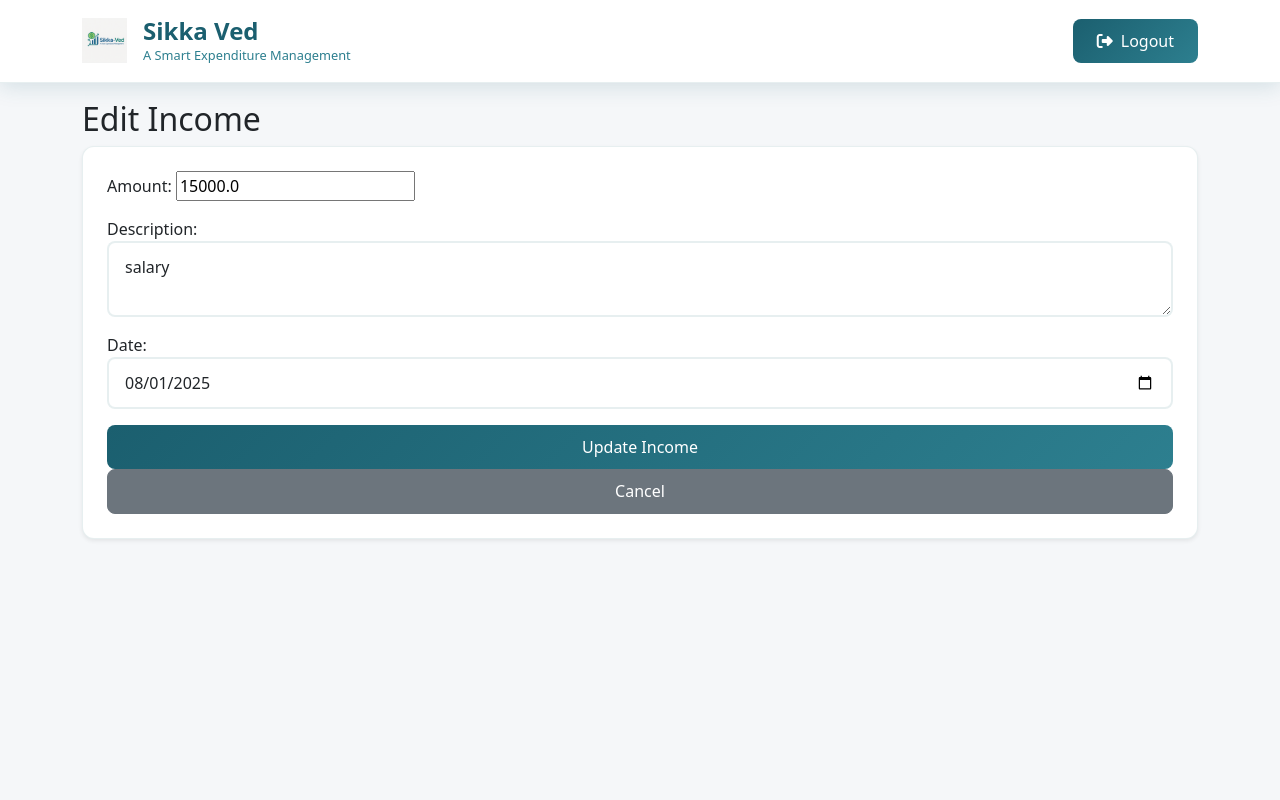
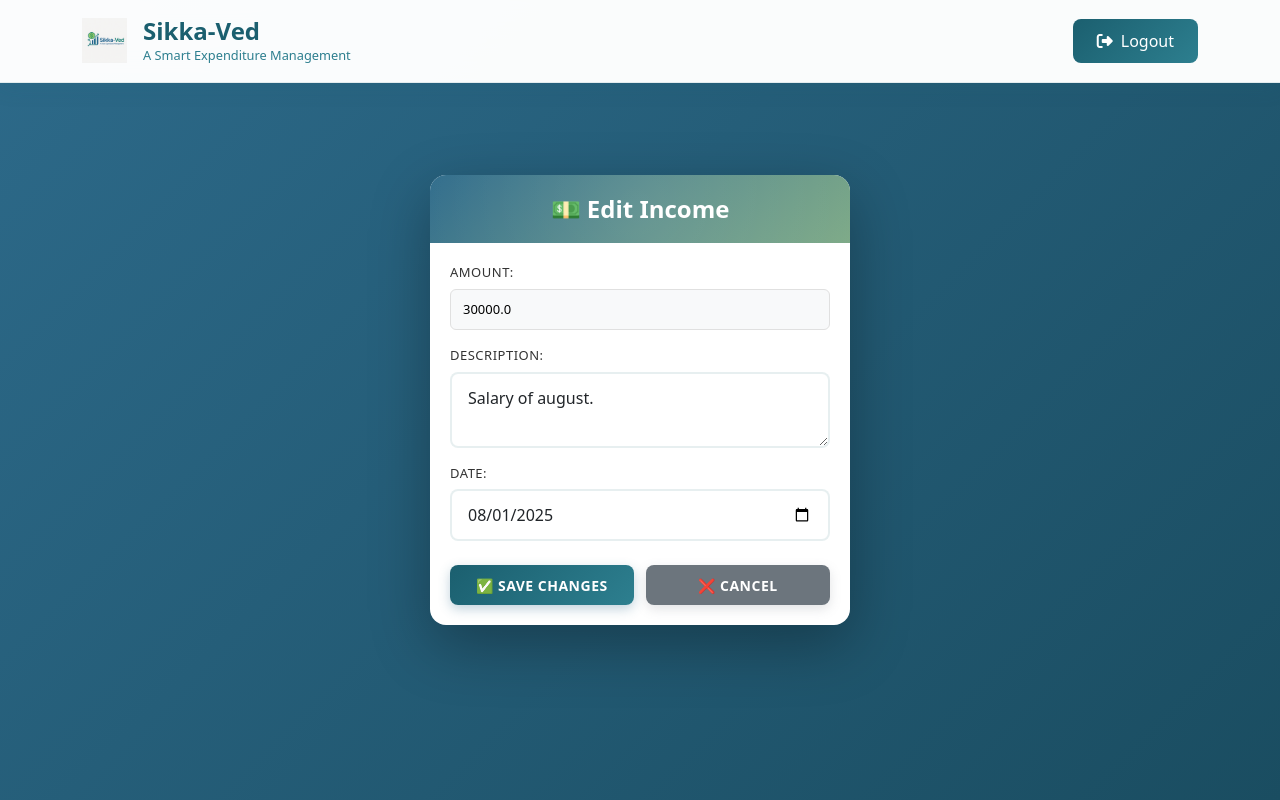
Before and after one commit to utsav0514/Sika_ved, a Django app: page /app/income/edit/27/ in a window 1280 px wide. Run offline with Django 5.2, Linux system fonts and the light colour scheme; the first user in the database is signed in; data comes from the database, SQL or seed files in the repository.

Commit message:
Refactor income editing page with enhanced styling and layout

```diff
--- a/core_app/templates/base.html
+++ b/core_app/templates/base.html
@@ -111,7 +111,7 @@
         <a class="navbar-brand" href="{% url 'dashboard' %}">
             <img src="{% static 'images/logo.png' %}" alt="Sikka Ved" class="brand-logo">
             <div class="brand-text">
-                <span class="brand-name">Sikka Ved</span>
+                <span class="brand-name">Sikka-Ved</span>
                 <span class="brand-slogan">A Smart Expenditure Management</span>
             </div>
         </a>
--- a/core_app/templates/edit_income.html
+++ b/core_app/templates/edit_income.html
@@ -2,15 +2,257 @@
 {% block title %}Edit Income{% endblock %}
 
 {% block content %}
-<div class="container mt-4">
-    <h2>Edit Income</h2>
-    <form method="post">
-        {% csrf_token %}
-        <div class="card p-4 shadow-sm">
-            {{ form.as_p }}
-            <button type="submit" class="btn btn-primary">Update Income</button>
-            <a href="{% url 'dashboard' %}" class="btn btn-secondary">Cancel</a>
+<style>
+    body {
+        margin: 0;
+        padding: 0;
+        overflow: hidden;
+    }
+
+    .income-container {
+        position: fixed;
+        top: 0;
+        left: 0;
+        right: 0;
+        bottom: 0;
+        display: flex;
+        align-items: center;
+        justify-content: center;
+        background: linear-gradient(135deg, #2d6a8a 0%, #1a4d61 100%);
+        padding: 0;
+    }
+
+    .income-card {
+        background: white;
+        border-radius: 16px;
+        box-shadow: 0 20px 60px rgba(0, 0, 0, 0.3);
+        overflow: hidden;
+        max-width: 420px;
+        width: 100%;
+        margin: 0 20px;
+        animation: slideUp 0.5s ease-out;
+    }
+
+    @keyframes slideUp {
+        from {
+            opacity: 0;
+            transform: translateY(30px);
+        }
+        to {
+            opacity: 1;
+            transform: translateY(0);
+        }
+    }
+
+    .card-header {
+        background: linear-gradient(135deg, #2d6a8a 0%, #7ba885 100%);
+        color: white;
+        padding: 20px;
+        text-align: center;
+        position: relative;
+        overflow: hidden;
+    }
+
+    .card-header::before {
+        content: '';
+        position: absolute;
+        top: -50%;
+        left: -50%;
+        width: 200%;
+        height: 200%;
+        background: radial-gradient(circle, rgba(255,255,255,0.1) 0%, transparent 70%);
+    }
+
+    .card-header h2 {
+        margin: 0;
+        font-size: 24px;
+        font-weight: 600;
+        position: relative;
+        z-index: 1;
+        display: flex;
+        align-items: center;
+        justify-content: center;
+        gap: 8px;
+    }
+
+    .card-body {
+        padding: 20px;
+        max-height: calc(100vh - 120px);
+        overflow-y: auto;
+        scrollbar-width: thin;
+        scrollbar-color: rgba(45, 106, 138, 0.2) transparent;
+    }
+
+    .card-body::-webkit-scrollbar {
+        width: 6px;
+    }
+
+    .card-body::-webkit-scrollbar-track {
+        background: transparent;
+    }
+
+    .card-body::-webkit-scrollbar-thumb {
+        background-color: rgba(45, 106, 138, 0.2);
+        border-radius: 3px;
+    }
+
+    form p {
+        margin-bottom: 16px;
+    }
+
+    form p label {
+        font-weight: 500;
+        color: #333;
+        margin-bottom: 6px;
+        display: block;
+        font-size: 13px;
+        text-transform: uppercase;
+        letter-spacing: 0.5px;
+    }
+
+    form p input,
+    form p select,
+    form p textarea {
+        width: 100%;
+        padding: 10px 12px;
+        border: 1px solid #e0e0e0;
+        border-radius: 6px;
+        font-size: 13px;
+        background: #f8f9fa;
+        transition: all 0.2s ease;
+        box-sizing: border-box;
+    }
+
+    form p input:focus,
+    form p select:focus,
+    form p textarea:focus {
+        outline: none;
+        border-color: #2d6a8a;
+        background: white;
+        box-shadow: 0 0 0 3px rgba(45, 106, 138, 0.1);
+        transform: translateY(-1px);
+    }
+
+    form p input:hover,
+    form p select:hover,
+    form p textarea:hover {
+        border-color: #b0b0b0;
+    }
+
+    .errorlist {
+        list-style: none;
+        padding: 0;
+        margin: 8px 0 0 0;
+    }
+
+    .errorlist li {
+        color: #e74c3c;
+        font-size: 13px;
+        animation: shake 0.3s ease;
+    }
+
+    @keyframes shake {
+        0%, 100% { transform: translateX(0); }
+        25% { transform: translateX(-5px); }
+        75% { transform: translateX(5px); }
+    }
+
+    .button-group {
+        display: flex;
+        gap: 12px;
+        margin-top: 24px;
+    }
+
+    .btn {
+        flex: 1;
+        padding: 10px 20px;
+        border: none;
+        border-radius: 6px;
+        font-size: 14px;
+        font-weight: 600;
+        cursor: pointer;
+        text-transform: uppercase;
+        letter-spacing: 0.5px;
+        transition: all 0.2s ease;
+        text-decoration: none;
+        display: inline-flex;
+        align-items: center;
+        justify-content: center;
+        gap: 8px;
+    }
+
+    .btn-primary {
+        background: linear-gradient(135deg, #2d6a8a 0%, #7ba885 100%);
+        color: white;
+        box-shadow: 0 4px 12px rgba(45, 106, 138, 0.3);
+    }
+
+    .btn-primary:hover {
+        box-shadow: 0 6px 16px rgba(45, 106, 138, 0.5);
+        transform: translateY(-1px);
+    }
+
+    .btn-primary:active {
+        transform: translateY(0);
+    }
+
+    .btn-secondary {
+        background: #6c757d;
+        color: white;
+        box-shadow: 0 4px 12px rgba(108, 117, 125, 0.2);
+    }
+
+    .btn-secondary:hover {
+        box-shadow: 0 6px 16px rgba(108, 117, 125, 0.4);
+        transform: translateY(-1px);
+    }
+
+    .btn-secondary:active {
+        transform: translateY(0);
+    }
+
+    /* Responsive */
+    @media (max-width: 576px) {
+        .card-header h2 {
+            font-size: 22px;
+        }
+
+        .button-group {
+            flex-direction: column;
+        }
+    }
+</style>
+
+<div class="income-container">
+    <div class="income-card">
+        <div class="card-header">
+            <h2>💵 Edit Income</h2>
         </div>
-    </form>
+        <div class="card-body">
+            <form method="post">
+                {% csrf_token %}
+                {{ form.as_p }}
+
+                <div class="button-group">
+                    <button type="submit" class="btn btn-primary">
+                        ✅ Save Changes
+                    </button>
+                    <a href="{% url 'dashboard' %}" class="btn btn-secondary">
+                        ❌ Cancel
+                    </a>
+                </div>
+            </form>
+        </div>
+    </div>
 </div>
+
+<script>
+document.addEventListener("DOMContentLoaded", function() {
+    const dateInput = document.querySelector('input[type="date"]');
+    if (dateInput) {
+        const today = new Date().toISOString().split("T")[0];
+        dateInput.setAttribute("max", today);
+    }
+});
+</script>
 {% endblock %}
```
Also changed, not shown: db.sqlite3.
